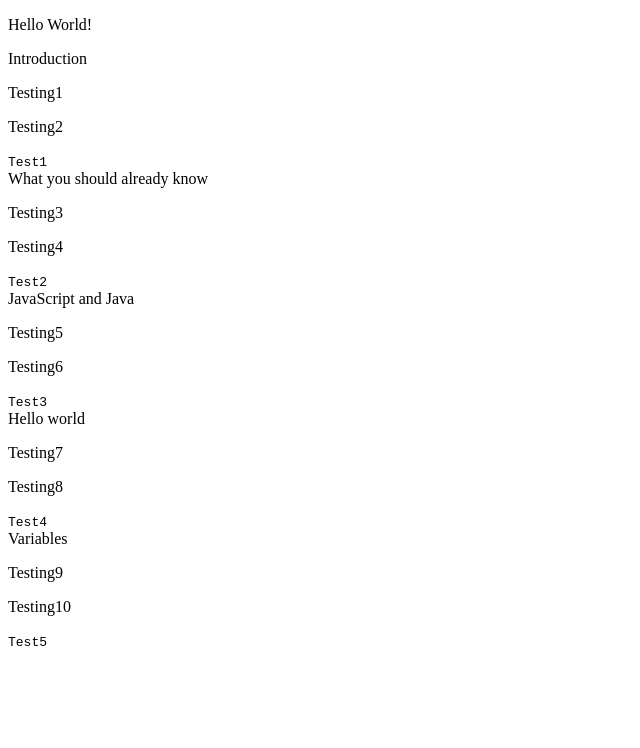
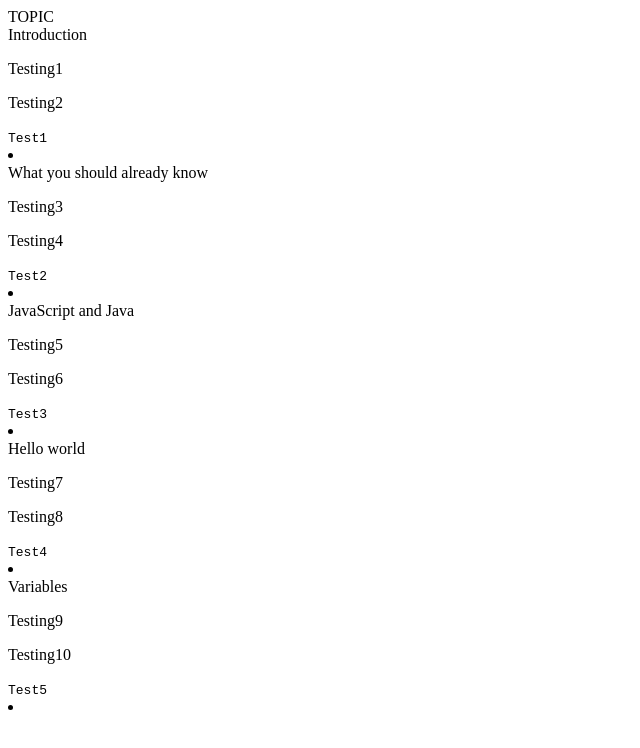
Before and after one commit to wildanvin/microverse20FEB2020, a plain HTML site: page index.html in a window 1280 px wide. Shown: the whole page, without its empty margins (0-640 px from the left). Drawn offline with Linux system fonts and the light colour scheme.

Commit message:
FT/story 7-9

```diff
--- a/index.html
+++ b/index.html
@@ -8,37 +8,44 @@
 
   <body>
     <script src="https://cdn.freecodecamp.org/testable-projects-fcc/v1/bundle.js"></script>
-    <p>Hello World!</p>
     <main id="main-doc">
+      <nav id="navbar">
+        <header>TOPIC</header>
+      </nav>
       <section class="main-section" id="introduction">
         <header>Introduction</header>
         <p>Testing1</p>
         <p>Testing2</p>
         <code>Test1</code>
+        <li></li>
       </section>
       <section class="main-section" id="what_you_should_already_know">
         <header>What you should already know<header>
           <p>Testing3</p>
           <p>Testing4</p>
           <code>Test2</code>
+          <li></li>
       </section>
       <section class="main-section" id="JavaScript_and_Java">
         <header>JavaScript and Java</header>
         <p>Testing5</p>
         <p>Testing6</p>
         <code>Test3</code>
+        <li></li>
       </section>
       <section class="main-section" id="hello_world">
         <header>Hello world</header>
         <p>Testing7</p>
         <p>Testing8</p>
         <code>Test4</code>
+        <li></li>
       </section>
       <section class="main-section" id="variables">
         <header>Variables</header>
         <p>Testing9</p>
         <p>Testing10</p>
         <code>Test5</code>
+        <li></li>
       </section>
     </main>
     <!--
```
